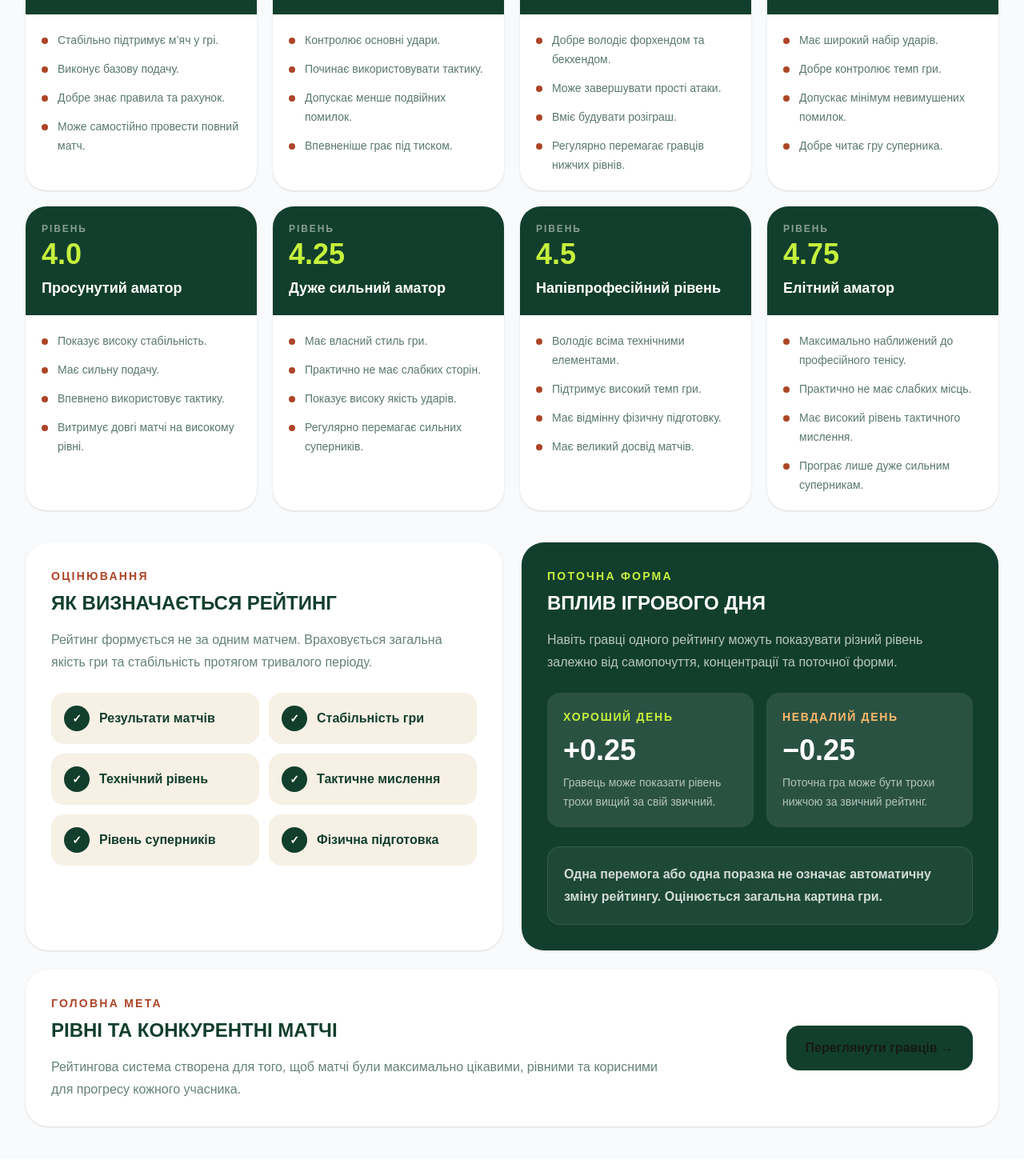
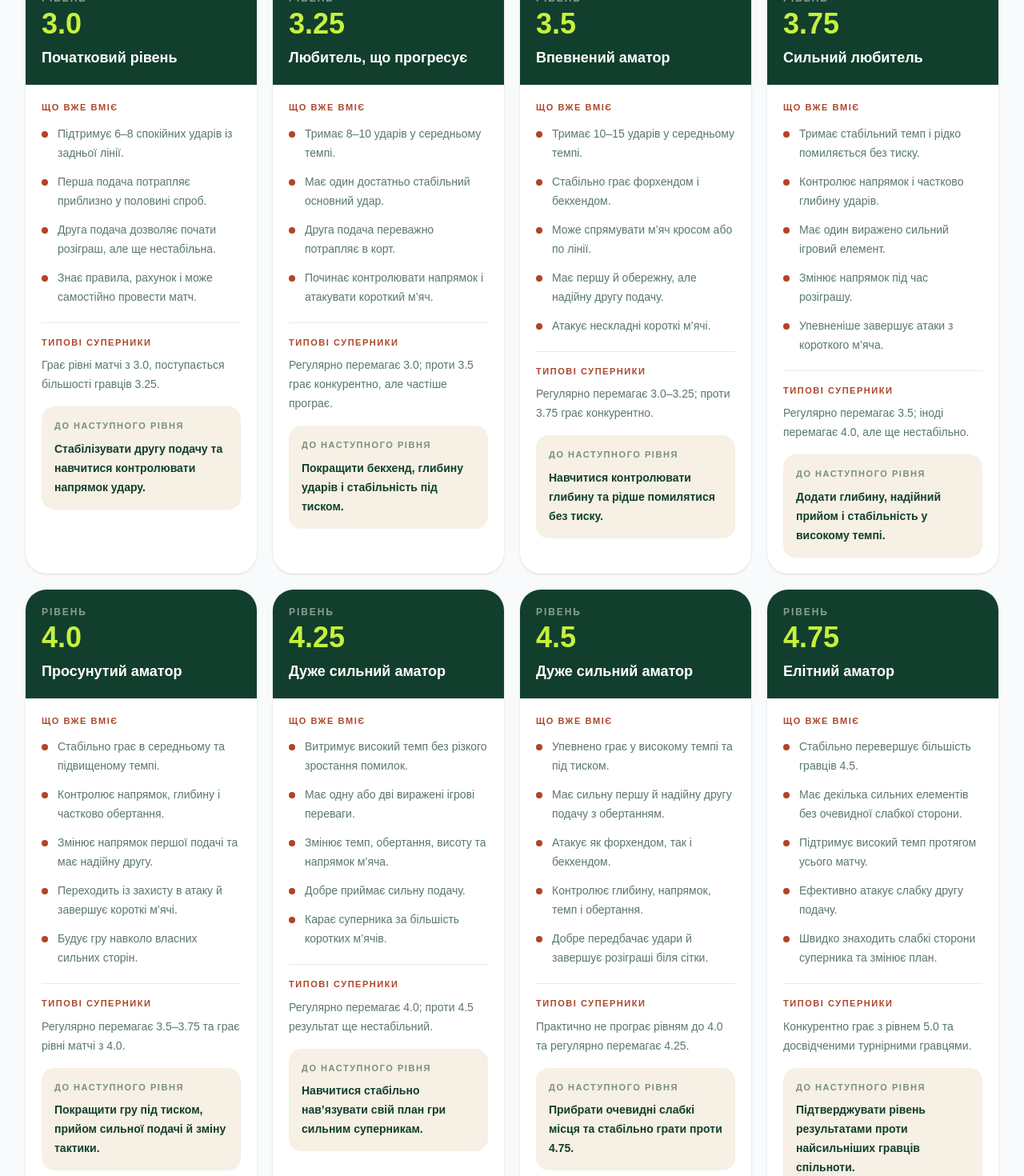
Before and after one commit to yellowblue9912-cell/irpin-tennis-next, a Next.js app: page /rating in a window 1280 px wide. Shown: the part 640-2110 px from the top of the page at 80% size. Before the commit the page ends 2088 px from the top, so only its background shows below. Built offline with nearby package versions, Linux system fonts and the light colour scheme.

Commit message:
Clarify player rating level criteria

```diff
--- a/app/rating/page.tsx
+++ b/app/rating/page.tsx
@@ -12,82 +12,104 @@ const ratingLevels = [
   {
     level: "3.0",
     title: "Початковий рівень",
-    points: [
-      "Стабільно підтримує м’яч у грі.",
-      "Виконує базову подачу.",
-      "Добре знає правила та рахунок.",
-      "Може самостійно провести повний матч.",
+    skills: [
+      "Підтримує 6–8 спокійних ударів із задньої лінії.",
+      "Перша подача потрапляє приблизно у половині спроб.",
+      "Друга подача дозволяє почати розіграш, але ще нестабільна.",
+      "Знає правила, рахунок і може самостійно провести матч.",
     ],
+    opponents: "Грає рівні матчі з 3.0, поступається більшості гравців 3.25.",
+    nextStep: "Стабілізувати другу подачу та навчитися контролювати напрямок удару.",
   },
   {
     level: "3.25",
     title: "Любитель, що прогресує",
-    points: [
-      "Контролює основні удари.",
-      "Починає використовувати тактику.",
-      "Допускає менше подвійних помилок.",
-      "Впевненіше грає під тиском.",
+    skills: [
+      "Тримає 8–10 ударів у середньому темпі.",
+      "Має один достатньо стабільний основний удар.",
+      "Друга подача переважно потрапляє в корт.",
+      "Починає контролювати напрямок і атакувати короткий м’яч.",
     ],
+    opponents: "Регулярно перемагає 3.0; проти 3.5 грає конкурентно, але частіше програє.",
+    nextStep: "Покращити бекхенд, глибину ударів і стабільність під тиском.",
   },
   {
     level: "3.5",
     title: "Впевнений аматор",
-    points: [
-      "Добре володіє форхендом та бекхендом.",
-      "Може завершувати прості атаки.",
-      "Вміє будувати розіграш.",
-      "Регулярно перемагає гравців нижчих рівнів.",
+    skills: [
+      "Тримає 10–15 ударів у середньому темпі.",
+      "Стабільно грає форхендом і бекхендом.",
+      "Може спрямувати м’яч кросом або по лінії.",
+      "Має першу й обережну, але надійну другу подачу.",
+      "Атакує нескладні короткі м’ячі.",
     ],
+    opponents: "Регулярно перемагає 3.0–3.25; проти 3.75 грає конкурентно.",
+    nextStep: "Навчитися контролювати глибину та рідше помилятися без тиску.",
   },
   {
     level: "3.75",
     title: "Сильний любитель",
-    points: [
-      "Має широкий набір ударів.",
-      "Добре контролює темп гри.",
-      "Допускає мінімум невимушених помилок.",
-      "Добре читає гру суперника.",
+    skills: [
+      "Тримає стабільний темп і рідко помиляється без тиску.",
+      "Контролює напрямок і частково глибину ударів.",
+      "Має один виражено сильний ігровий елемент.",
+      "Змінює напрямок під час розіграшу.",
+      "Упевненіше завершує атаки з короткого м’яча.",
     ],
+    opponents: "Регулярно перемагає 3.5; іноді перемагає 4.0, але ще нестабільно.",
+    nextStep: "Додати глибину, надійний прийом і стабільність у високому темпі.",
   },
   {
     level: "4.0",
     title: "Просунутий аматор",
-    points: [
-      "Показує високу стабільність.",
-      "Має сильну подачу.",
-      "Впевнено використовує тактику.",
-      "Витримує довгі матчі на високому рівні.",
+    skills: [
+      "Стабільно грає в середньому та підвищеному темпі.",
+      "Контролює напрямок, глибину і частково обертання.",
+      "Змінює напрямок першої подачі та має надійну другу.",
+      "Переходить із захисту в атаку й завершує короткі м’ячі.",
+      "Будує гру навколо власних сильних сторін.",
     ],
+    opponents: "Регулярно перемагає 3.5–3.75 та грає рівні матчі з 4.0.",
+    nextStep: "Покращити гру під тиском, прийом сильної подачі й зміну тактики.",
   },
   {
     level: "4.25",
     title: "Дуже сильний аматор",
-    points: [
-      "Має власний стиль гри.",
-      "Практично не має слабких сторін.",
-      "Показує високу якість ударів.",
-      "Регулярно перемагає сильних суперників.",
+    skills: [
+      "Витримує високий темп без різкого зростання помилок.",
+      "Має одну або дві виражені ігрові переваги.",
+      "Змінює темп, обертання, висоту та напрямок м’яча.",
+      "Добре приймає сильну подачу.",
+      "Карає суперника за більшість коротких м’ячів.",
     ],
+    opponents: "Регулярно перемагає 4.0; проти 4.5 результат ще нестабільний.",
+    nextStep: "Навчитися стабільно нав’язувати свій план гри сильним суперникам.",
   },
   {
     level: "4.5",
-    title: "Напівпрофесійний рівень",
-    points: [
-      "Володіє всіма технічними елементами.",
-      "Підтримує високий темп гри.",
-      "Має відмінну фізичну підготовку.",
-      "Має великий досвід матчів.",
+    title: "Дуже сильний аматор",
+    skills: [
+      "Упевнено грає у високому темпі та під тиском.",
+      "Має сильну першу й надійну другу подачу з обертанням.",
+      "Атакує як форхендом, так і бекхендом.",
+      "Контролює глибину, напрямок, темп і обертання.",
+      "Добре передбачає удари й завершує розіграші біля сітки.",
     ],
+    opponents: "Практично не програє рівням до 4.0 та регулярно перемагає 4.25.",
+    nextStep: "Прибрати очевидні слабкі місця та стабільно грати проти 4.75.",
   },
   {
     level: "4.75",
     title: "Елітний аматор",
-    points: [
-      "Максимально наближений до професійного тенісу.",
-      "Практично не має слабких місць.",
-      "Має високий рівень тактичного мислення.",
-      "Програє лише дуже сильним суперникам.",
+    skills: [
+      "Стабільно перевершує більшість гравців 4.5.",
+      "Має декілька сильних елементів без очевидної слабкої сторони.",
+      "Підтримує високий темп протягом усього матчу.",
+      "Ефективно атакує слабку другу подачу.",
+      "Швидко знаходить слабкі сторони суперника та змінює план.",
     ],
+    opponents: "Конкурентно грає з рівнем 5.0 та досвідченими турнірними гравцями.",
+    nextStep: "Підтверджувати рівень результатами проти найсильніших гравців спільноти.",
   },
 ];
 
@@ -118,6 +140,12 @@ export default function RatingPage() {
             гри. Під час оцінювання враховуються не лише результати матчів, а й
             стабільність, технічні навички та загальний рівень тенісу.
           </p>
+          <p className="mt-4 max-w-3xl rounded-2xl bg-white/10 px-4 py-3 text-sm leading-6 text-white/80">
+            Irpin Tennis використовує внутрішню шкалу з кроком 0.25, щоб
+            точніше розділяти гравців між базовими рівнями. Для отримання рівня
+            достатньо відповідати більшості критеріїв і підтверджувати його
+            результатами матчів.
+          </p>
         </section>
 
         <section className="mt-8">
@@ -137,7 +165,9 @@ export default function RatingPage() {
                 key={rating.level}
                 level={rating.level}
                 title={rating.title}
-                points={rating.points}
+                skills={rating.skills}
+                opponents={rating.opponents}
+                nextStep={rating.nextStep}
               />
             ))}
           </div>
@@ -263,14 +293,18 @@ export default function RatingPage() {
 function RatingCard({
   level,
   title,
-  points,
+  skills,
+  opponents,
+  nextStep,
 }: {
   level: string;
   title: string;
-  points: string[];
+  skills: string[];
+  opponents: string;
+  nextStep: string;
 }) {
   return (
-    <article className="overflow-hidden rounded-[26px] bg-white shadow-sm transition duration-300 hover:-translate-y-1 hover:shadow-xl">
+    <article className="flex h-full flex-col overflow-hidden rounded-[26px] bg-white shadow-sm transition duration-300 hover:-translate-y-1 hover:shadow-xl">
       <div className="bg-[#123f2d] px-5 py-5 text-white">
         <p className="text-xs font-black uppercase tracking-[0.16em] text-white/50">
           Рівень
@@ -285,17 +319,40 @@ function RatingCard({
         </h3>
       </div>
 
-      <ul className="space-y-3 p-5">
-        {points.map((point) => (
+      <div className="flex flex-1 flex-col p-5">
+        <p className="text-[11px] font-black uppercase tracking-[0.14em] text-[#ad4529]">
+          Що вже вміє
+        </p>
+        <ul className="mt-3 space-y-3">
+        {skills.map((skill) => (
           <li
-            key={point}
+            key={skill}
             className="flex gap-3 text-sm leading-6 text-[#123f2d]/70"
           >
             <span className="mt-[9px] h-2 w-2 shrink-0 rounded-full bg-[#ad4529]" />
-            <span>{point}</span>
+            <span>{skill}</span>
           </li>
         ))}
-      </ul>
+        </ul>
+
+        <div className="mt-5 border-t border-[#123f2d]/10 pt-4">
+          <p className="text-[11px] font-black uppercase tracking-[0.14em] text-[#ad4529]">
+            Типові суперники
+          </p>
+          <p className="mt-2 text-sm leading-6 text-[#123f2d]/70">
+            {opponents}
+          </p>
+        </div>
+
+        <div className="mt-4 rounded-2xl bg-[#f6f0e5] p-4">
+          <p className="text-[11px] font-black uppercase tracking-[0.14em] text-[#123f2d]/55">
+            До наступного рівня
+          </p>
+          <p className="mt-2 text-sm font-bold leading-6 text-[#123f2d]">
+            {nextStep}
+          </p>
+        </div>
+      </div>
     </article>
   );
 }
```
